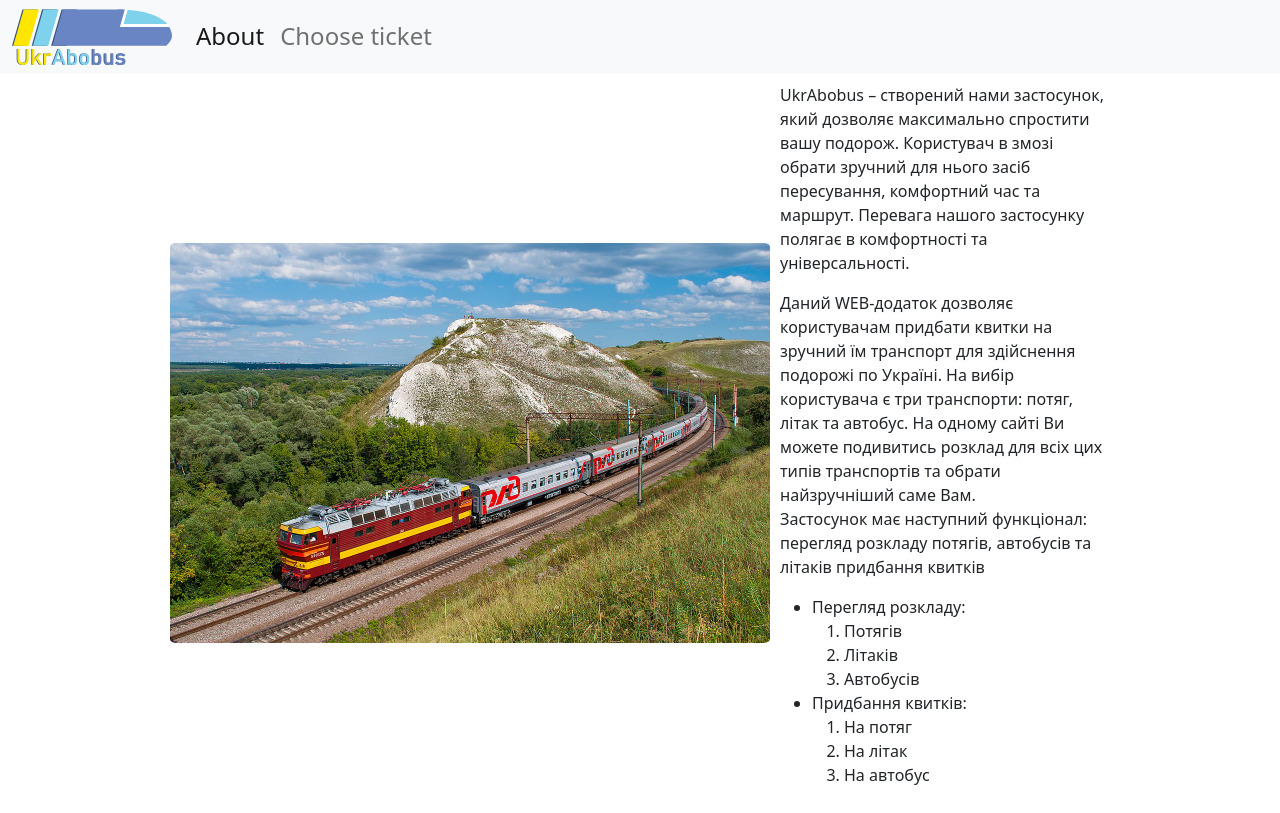
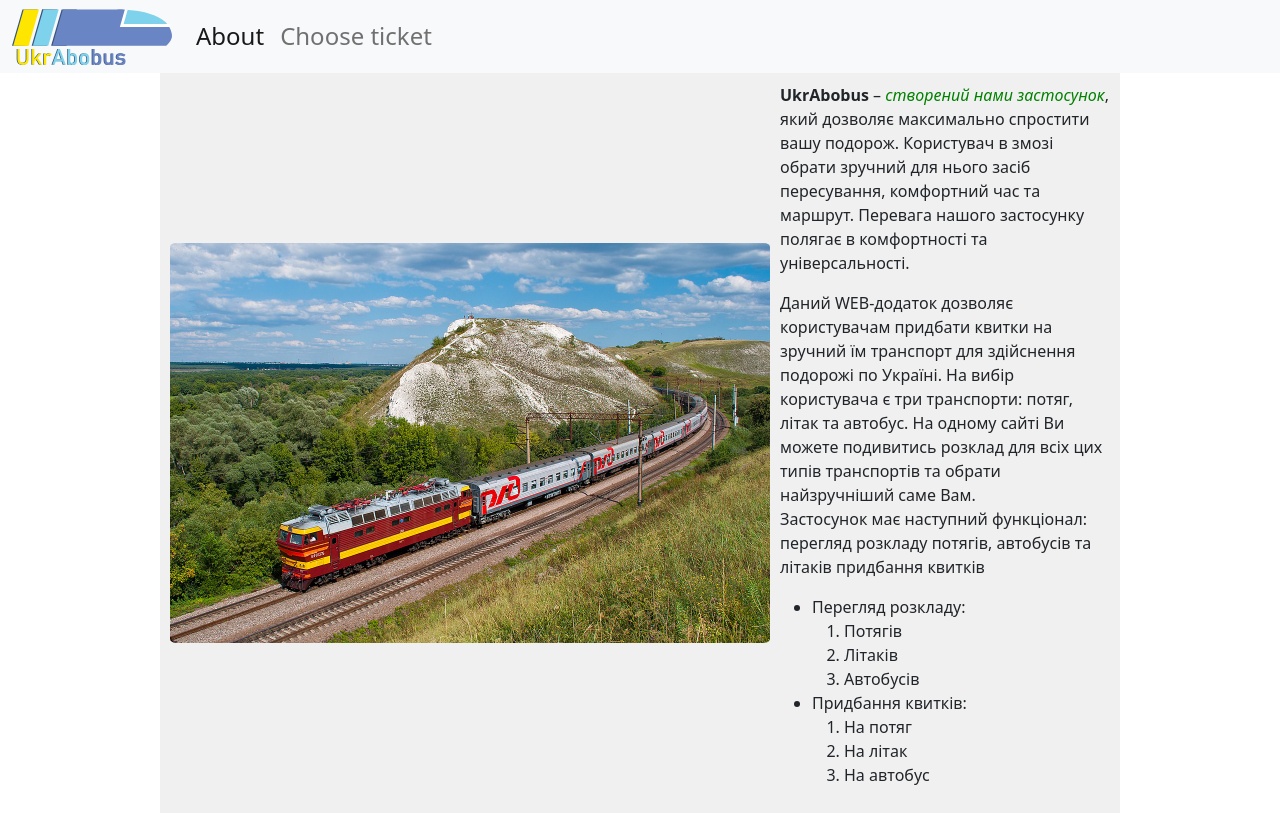
Before and after one commit to Jedich/web-lapki-team-1, a PHP site: page /about.html in a window 1280 px wide. Run offline with PHP 8.4, Linux system fonts and the light colour scheme.

Commit message:
report lab2

```diff
--- a/reports/style.css
+++ b/reports/style.css
@@ -55,6 +55,3 @@
 justify-content: center;
  font-size: 20px;
 }
-body{
-
-}
--- a/site/about.html
+++ b/site/about.html
@@ -35,10 +35,10 @@
 	</nav>
 	<div class="center">
 		<div style="float: left; margin: auto; margin-right: 10px;">
-			<img src="img/desc_pic.jpg" style="width: 600px; border-radius: 1%;" />
+			<img id="img_about" src="img/desc_pic.jpg"  />
 		</div>
 		<div>
-			<p>UkrAbobus – створений нами застосунок, який дозволяє максимально спростити вашу подорож. Користувач в змозі обрати зручний для нього засіб пересування, комфортний час та маршрут.
+			<p><b>UkrAbobus</b> – <i>створений нами застосунок</i>, який дозволяє максимально спростити вашу подорож. Користувач в змозі обрати зручний для нього засіб пересування, комфортний час та маршрут.
 			Перевага нашого застосунку полягає в комфортності та універсальності. </p>Даний WEB-додаток дозволяє користувачам придбати квитки на зручний їм транспорт для здійснення подорожі по Україні. На вибір користувача є три транспорти: потяг, літак та автобус. На одному сайті Ви можете подивитись розклад для всіх цих типів транспортів та обрати найзручніший саме Вам.
 			<p>Застосунок має наступний функціонал: перегляд розкладу потягів, автобусів та літаків придбання квитків</p>
 			<div class="list">
@@ -51,11 +51,11 @@
 						</ol>
 					</li>
 					<li>Придбання квитків:</li>
-					<ol>
-						<li>На потяг</li>
-						<li>На літак</li>
-						<li>На автобус</li>
-					</ol>
+						<ol>
+							<li>На потяг</li>
+							<li>На літак</li>
+							<li>На автобус</li>
+						</ol>
 				</ul>
 			</div>
 		</div>
--- a/site/index.html
+++ b/site/index.html
@@ -23,7 +23,6 @@
 				width="160"
 				class="d-inline-block align-text-top"
 				/>
-				<!-- <span style="margin-left: 10px;">UkrAbobus</span> -->
 			</a>
 			<div class="collapse navbar-collapse" id="navbarNavDropdown">
 				<ul class="navbar-nav">
--- a/site/style.css
+++ b/site/style.css
@@ -1,3 +1,7 @@
+* {
+	margin: 0;
+	padding: 0;
+}
 .buttonbox {
 	width: 100vw;
 	position: relative;
@@ -10,9 +14,6 @@
 	background-color: #8ffff8 !important;
 }
 
-.body{
-	font-size: 66px;
-}
 
 a[href*="reports"] {background-color: #CCCCCC;}
 
@@ -41,4 +42,14 @@ h2 > a {
 	justify-content: center;
 	align-items: stretch;
 	align-content: center;
+	background-color: #F0F0F0;
 }
+
+b+i{
+	color: green;
+}
+
+#img_about{
+	width: 600px;
+	border-radius: 1%;
+}
```
Also changed, not shown: reports/lab2.html (+18 -12 lines), reports/img/lab2/id.JPG (added), reports/img/lab2/img_list.JPG (added), reports/img/lab2/neighboor_selector.JPG (added), reports/img/lab2/screen_list.JPG (added), reports/img/lab2/teg_class_selectors.JPG (added), reports/img/lab2/universal_selector.JPG (added).
